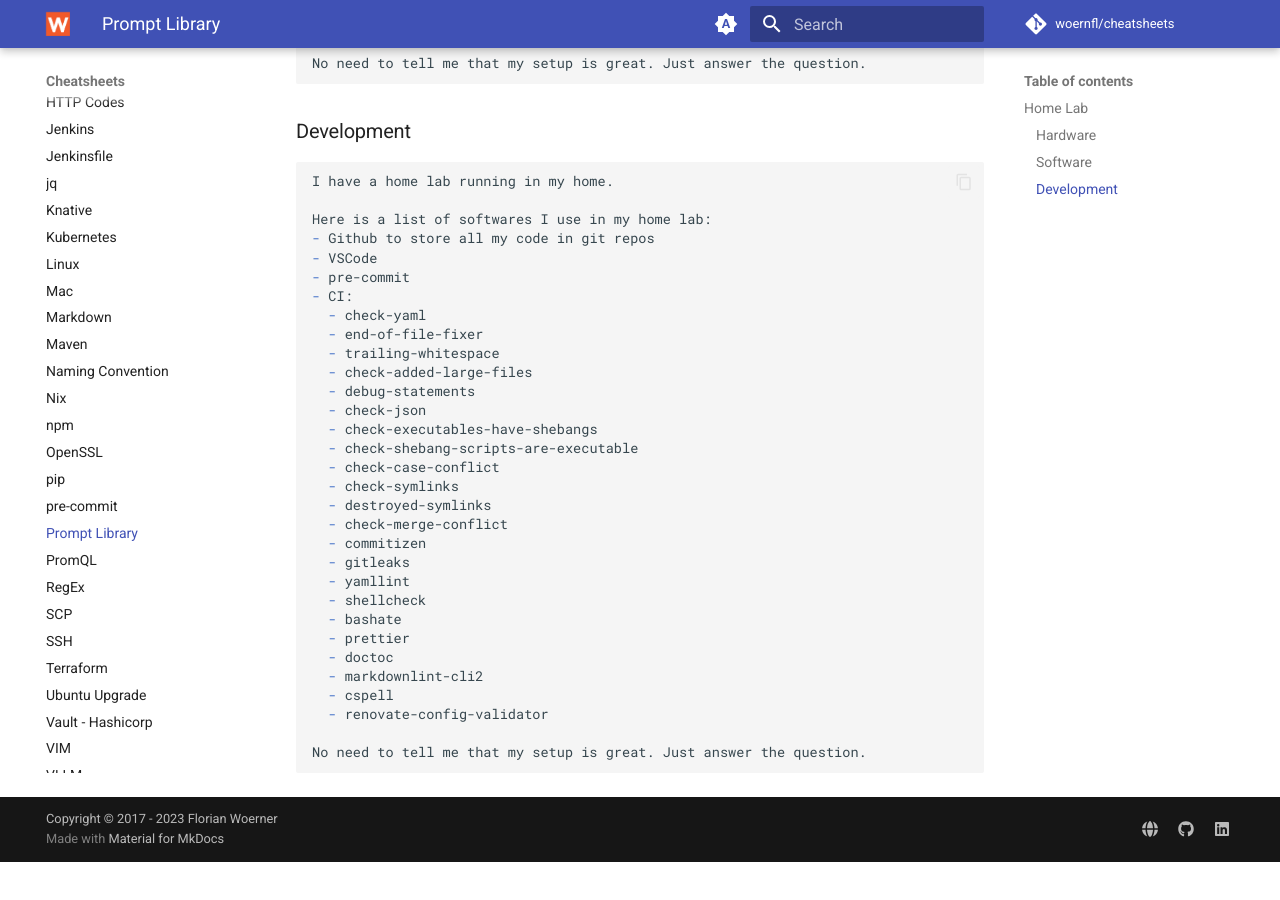
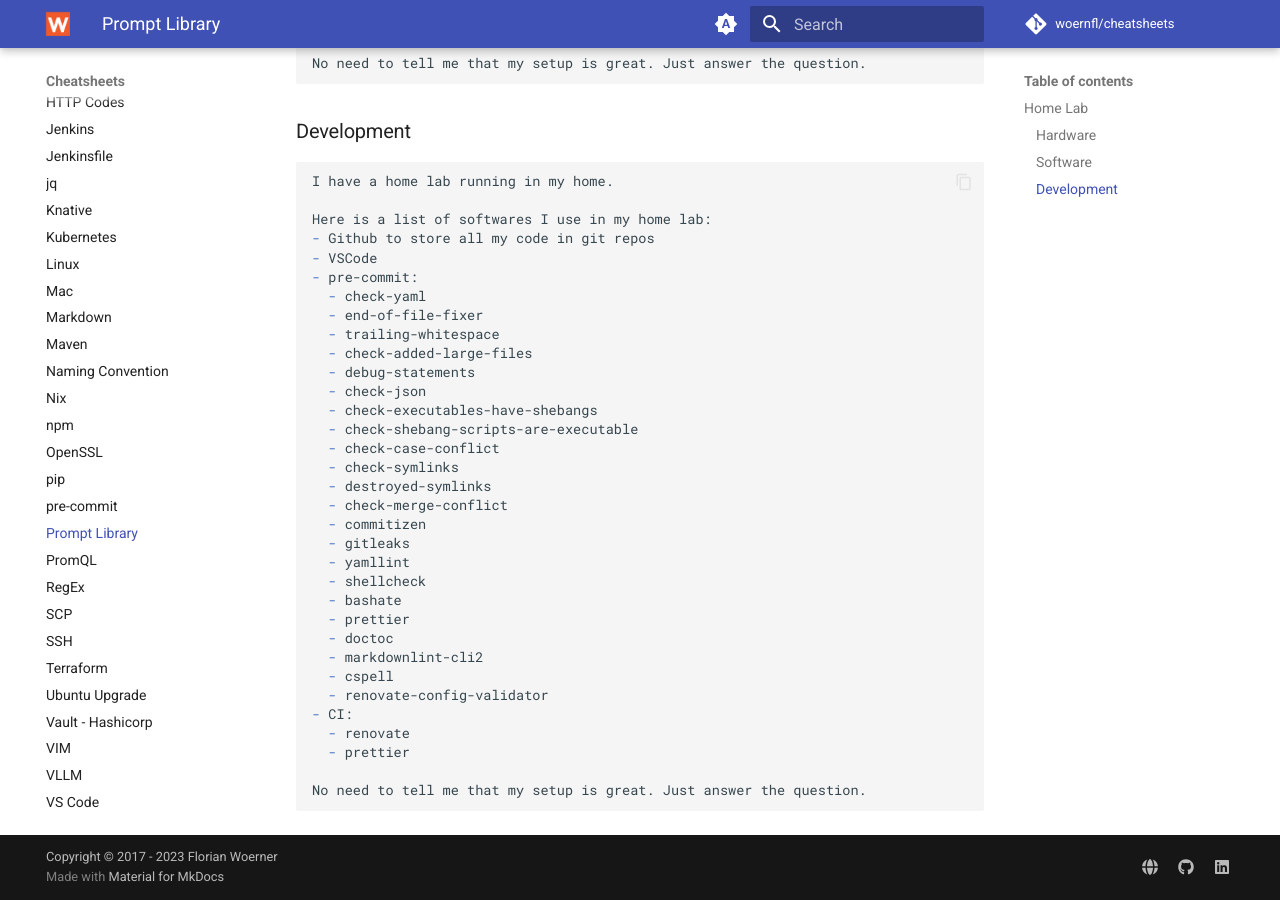
Before and after one commit to woernfl/cheatsheets, an MkDocs documentation site: the page built from docs/prompt-library.md, in a window 1280 px wide and 900 px high, scrolled down 1093 px. Built offline with MkDocs 1.6.1 and Material for MkDocs 9.7.7, drawn with Linux system fonts in a browser that asks for light colours; comment, search, counter and statistics services are not loaded; before the commit the page ends 1955 px from its top, so only the background shows below that.

Commit message:
Revise software and CI tools in documentation (#293)
Updated software list and CI tools in prompt-library.md

````diff
--- a/docs/prompt-library.md
+++ b/docs/prompt-library.md
@@ -85,6 +84,9 @@
   - markdownlint-cli2
   - cspell
   - renovate-config-validator
+- CI:
+  - renovate
+  - prettier
 
 No need to tell me that my setup is great. Just answer the question.
 ```
````
Also changed, not shown: other parts of docs/prompt-library.md (+1 -2 lines).
